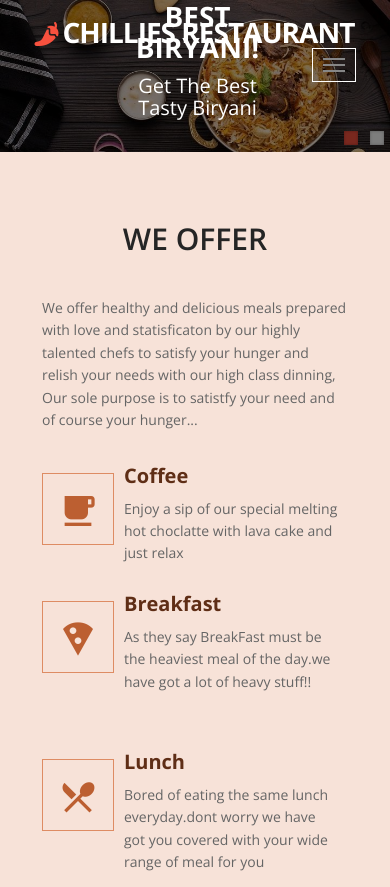
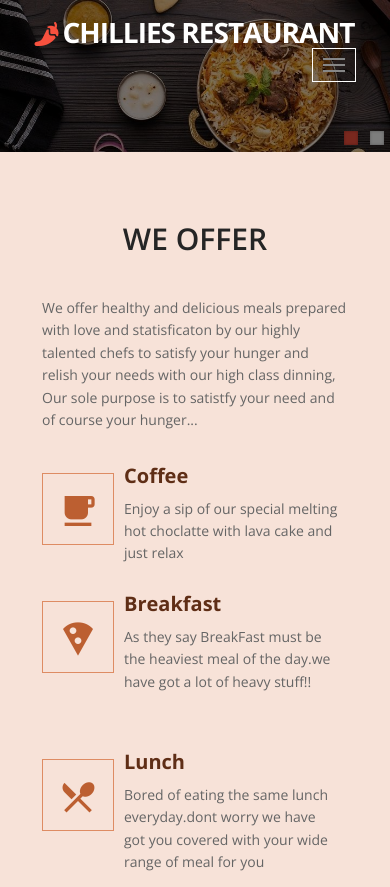
Before and after one commit to dinakaran31/dinakaran35.github.io, a plain HTML site: page index.html in a window 390 px wide. Shown: the top 887 px of the page. Drawn offline with nearby package versions, Linux system fonts and the light colour scheme.

Commit message:
Update style.css

```diff
--- a/css/style.css
+++ b/css/style.css
@@ -1778,8 +1778,7 @@ padding-top: 3px;
 	}
 
 	.flexslider .flex-caption {
-		display:inline;
-		position: absolute;
+		display:none;
 	}
 
 
```
